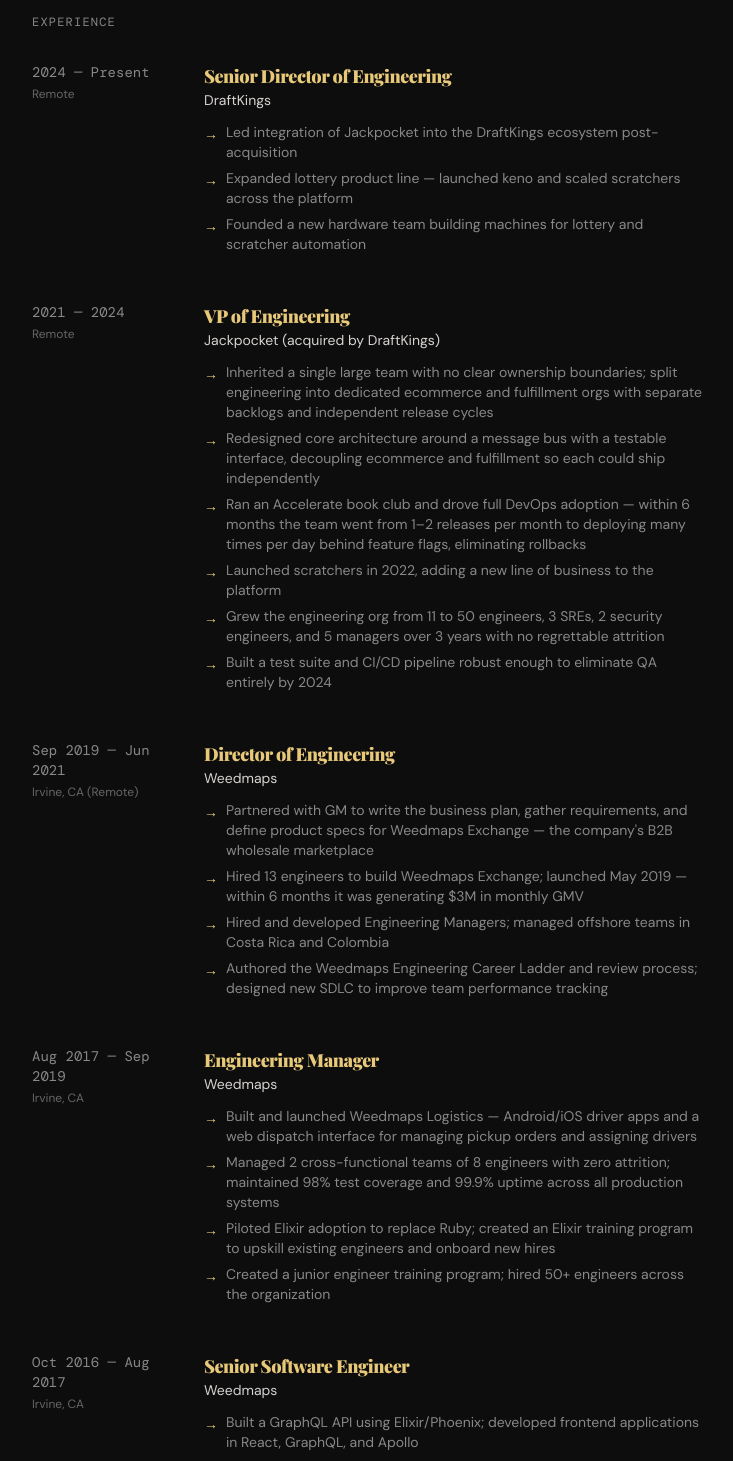
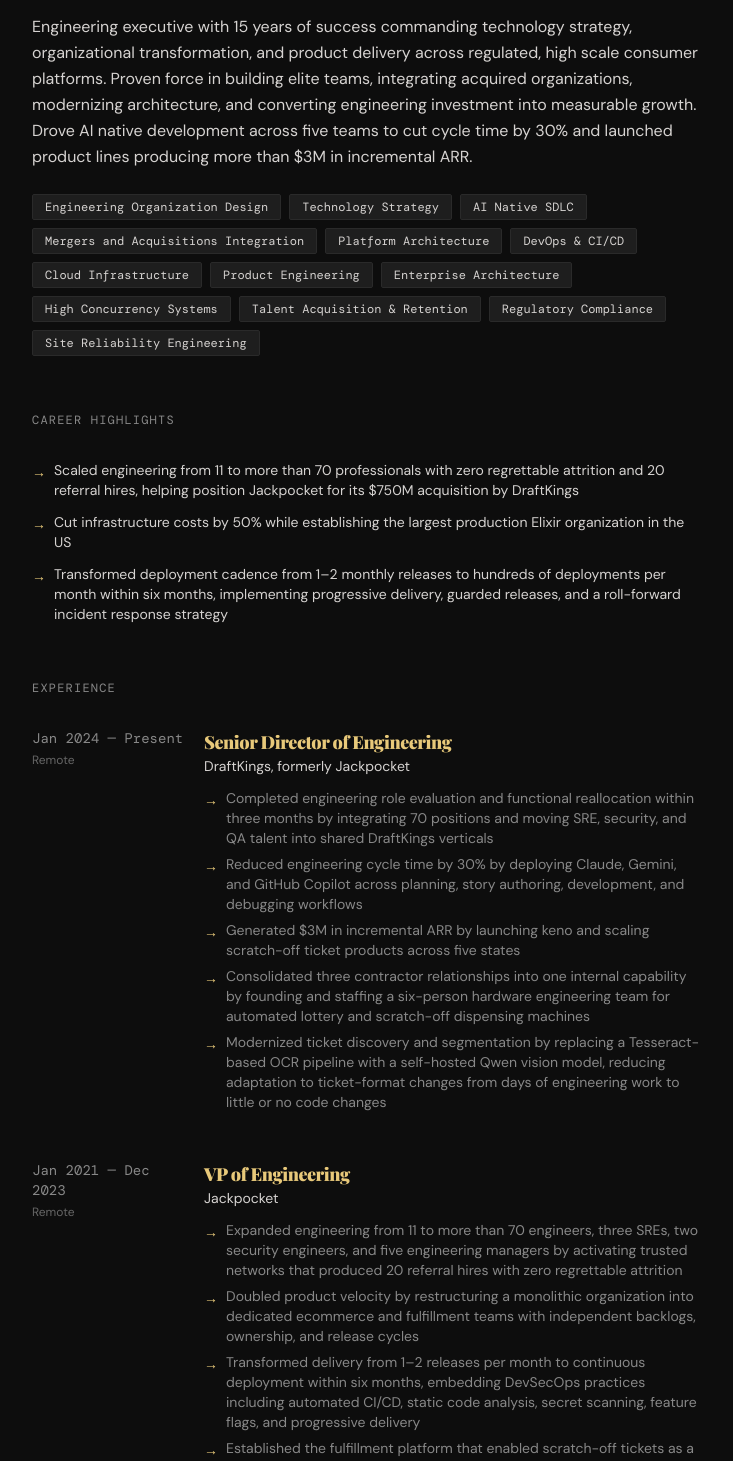
Before and after one commit to joshnykamp/joshnykamp-com, a Next.js app: page /resume in a window 1280 px wide. Shown: the part 340-1801 px from the top of the page, without its empty margins (272-1005 px from the left). Built offline with nearby package versions, Linux system fonts and the light colour scheme; a web font is replaced by a local one.

Commit message:
resume update

```diff
--- a/src/app/resume/page.tsx
+++ b/src/app/resume/page.tsx
@@ -5,30 +5,55 @@
   description: "Engineering leadership experience — Senior Director of Engineering at DraftKings.",
 };
 
+const summary =
+  "Engineering executive with 15 years of success commanding technology strategy, organizational transformation, and product delivery across regulated, high scale consumer platforms. Proven force in building elite teams, integrating acquired organizations, modernizing architecture, and converting engineering investment into measurable growth. Drove AI native development across five teams to cut cycle time by 30% and launched product lines producing more than $3M in incremental ARR.";
+
+const coreCompetencies = [
+  "Engineering Organization Design",
+  "Technology Strategy",
+  "AI Native SDLC",
+  "Mergers and Acquisitions Integration",
+  "Platform Architecture",
+  "DevOps & CI/CD",
+  "Cloud Infrastructure",
+  "Product Engineering",
+  "Enterprise Architecture",
+  "High Concurrency Systems",
+  "Talent Acquisition & Retention",
+  "Regulatory Compliance",
+  "Site Reliability Engineering",
+];
+
+const careerHighlights = [
+  "Scaled engineering from 11 to more than 70 professionals with zero regrettable attrition and 20 referral hires, helping position Jackpocket for its $750M acquisition by DraftKings",
+  "Cut infrastructure costs by 50% while establishing the largest production Elixir organization in the US",
+  "Transformed deployment cadence from 1–2 monthly releases to hundreds of deployments per month within six months, implementing progressive delivery, guarded releases, and a roll-forward incident response strategy",
+];
+
 const experience = [
   {
-    company: "DraftKings",
+    company: "DraftKings, formerly Jackpocket",
     role: "Senior Director of Engineering",
-    period: "2024 — Present",
+    period: "Jan 2024 — Present",
     location: "Remote",
     highlights: [
-      "Led integration of Jackpocket into the DraftKings ecosystem post-acquisition",
-      "Expanded lottery product line — launched keno and scaled scratchers across the platform",
-      "Founded a new hardware team building machines for lottery and scratcher automation",
+      "Completed engineering role evaluation and functional reallocation within three months by integrating 70 positions and moving SRE, security, and QA talent into shared DraftKings verticals",
+      "Reduced engineering cycle time by 30% by deploying Claude, Gemini, and GitHub Copilot across planning, story authoring, development, and debugging workflows",
+      "Generated $3M in incremental ARR by launching keno and scaling scratch-off ticket products across five states",
+      "Consolidated three contractor relationships into one internal capability by founding and staffing a six-person hardware engineering team for automated lottery and scratch-off dispensing machines",
+      "Modernized ticket discovery and segmentation by replacing a Tesseract-based OCR pipeline with a self-hosted Qwen vision model, reducing adaptation to ticket-format changes from days of engineering work to little or no code changes",
     ],
   },
   {
-    company: "Jackpocket (acquired by DraftKings)",
+    company: "Jackpocket",
     role: "VP of Engineering",
-    period: "2021 — 2024",
+    period: "Jan 2021 — Dec 2023",
     location: "Remote",
     highlights: [
-      "Inherited a single large team with no clear ownership boundaries; split engineering into dedicated ecommerce and fulfillment orgs with separate backlogs and independent release cycles",
-      "Redesigned core architecture around a message bus with a testable interface, decoupling ecommerce and fulfillment so each could ship independently",
-      "Ran an Accelerate book club and drove full DevOps adoption — within 6 months the team went from 1–2 releases per month to deploying many times per day behind feature flags, eliminating rollbacks",
-      "Launched scratchers in 2022, adding a new line of business to the platform",
-      "Grew the engineering org from 11 to 50 engineers, 3 SREs, 2 security engineers, and 5 managers over 3 years with no regrettable attrition",
-      "Built a test suite and CI/CD pipeline robust enough to eliminate QA entirely by 2024",
+      "Expanded engineering from 11 to more than 70 engineers, three SREs, two security engineers, and five engineering managers by activating trusted networks that produced 20 referral hires with zero regrettable attrition",
+      "Doubled product velocity by restructuring a monolithic organization into dedicated ecommerce and fulfillment teams with independent backlogs, ownership, and release cycles",
+      "Transformed delivery from 1–2 releases per month to continuous deployment within six months, embedding DevSecOps practices including automated CI/CD, static code analysis, secret scanning, feature flags, and progressive delivery",
+      "Established the fulfillment platform that enabled scratch-off tickets as a scalable product line, orchestrating ticket ordering, activation, automated scratching and scanning, winner validation, and ML-based ticket-to-customer matching",
     ],
   },
   {
@@ -37,10 +62,9 @@
     period: "Sep 2019 — Jun 2021",
     location: "Irvine, CA (Remote)",
     highlights: [
-      "Partnered with GM to write the business plan, gather requirements, and define product specs for Weedmaps Exchange — the company's B2B wholesale marketplace",
-      "Hired 13 engineers to build Weedmaps Exchange; launched May 2019 — within 6 months it was generating $3M in monthly GMV",
-      "Hired and developed Engineering Managers; managed offshore teams in Costa Rica and Colombia",
-      "Authored the Weedmaps Engineering Career Ladder and review process; designed new SDLC to improve team performance tracking",
+      "Created $3M in monthly GMV within six months by hiring 13 engineers and building the Exchange platform from the ground up across California, Oklahoma, and Michigan",
+      "Enabled distributed execution across five teams by directing 45 engineers and coordinating nearshore staff augmentation in Costa Rica and Colombia",
+      "Standardized titles, leveling, and performance management during companywide growth from 50 to 211 engineers by authoring the Engineering Career Ladder and review process",
     ],
   },
   {
@@ -49,10 +73,8 @@
     period: "Aug 2017 — Sep 2019",
     location: "Irvine, CA",
     highlights: [
-      "Built and launched Weedmaps Logistics — Android/iOS driver apps and a web dispatch interface for managing pickup orders and assigning drivers",
-      "Managed 2 cross-functional teams of 8 engineers with zero attrition; maintained 98% test coverage and 99.9% uptime across all production systems",
-      "Piloted Elixir adoption to replace Ruby; created an Elixir training program to upskill existing engineers and onboard new hires",
-      "Created a junior engineer training program; hired 50+ engineers across the organization",
+      "Enabled hundreds of thousands of deliveries annually by building and launching Weedmaps Logistics with Android and iOS driver applications and a web dispatch interface",
+      "Halved infrastructure costs by piloting Elixir as the replacement for Ruby on Rails and building the training model that established the largest production Elixir organization in the United States",
     ],
   },
   {
@@ -61,8 +83,8 @@
     period: "Oct 2016 — Aug 2017",
     location: "Irvine, CA",
     highlights: [
-      "Built a GraphQL API using Elixir/Phoenix; developed frontend applications in React, GraphQL, and Apollo",
-      "Established Docker-based development environments across engineering teams",
+      "Created the foundation for three new product lines by diagnosing a minified PHP codebase with no recoverable repository and executing a complete rebuild in Elixir",
+      "Established the architecture for the migration to Elixir, standardizing new services on Elixir and Phoenix with REST APIs for frontend integration and RabbitMQ for asynchronous service-to-service communication",
     ],
   },
   {
@@ -109,31 +131,25 @@
 ];
 
 const skills = {
-  Leadership: [
-    "Engineering Management",
-    "Org Design",
-    "Hiring & Talent Development",
-    "Career Laddering",
-    "Offshore Team Management",
-    "OKRs & SDLC",
+  "Languages & Frameworks": [
+    "Elixir / Phoenix",
+    "Ruby on Rails",
+    "Python",
+    "Node.js",
+    "GraphQL / Apollo",
+    "React / Next.js",
   ],
-  Engineering: [
-    "Elixir / Phoenix",
-    "Node.js",
-    "React",
-    "GraphQL / Apollo",
-    "PHP / Laravel / Drupal",
-    "TypeScript",
+  "Cloud & DevOps": [
+    "AWS",
+    "Google Cloud Platform",
+    "GitHub Actions",
+    "Argo",
     "Docker",
-    "Android / iOS",
+    "LaunchDarkly",
   ],
-  Architecture: [
-    "Distributed Systems",
-    "High-Scale Architecture",
-    "Headless CMS",
-    "API Design",
-    "Smart TV / Embedded",
-  ],
+  "Artificial Intelligence": ["Claude", "Gemini", "Qwen", "GitHub Copilot"],
+  "Platforms & Operations": ["RabbitMQ", "Datadog", "StrongDM", "Jira"],
+  "Mobile Engineering": ["iOS", "Android"],
 };
 
 const education = [
@@ -186,6 +202,32 @@
           Download PDF
         </a>
       </div>
+
+      <section className="mb-14">
+        <p className="text-stone-300 leading-relaxed mb-6">{summary}</p>
+        <div className="flex flex-wrap gap-2">
+          {coreCompetencies.map((item) => (
+            <span
+              key={item}
+              className="px-3 py-1 bg-stone-800 border border-stone-700 rounded-sm text-stone-300 text-xs font-mono"
+            >
+              {item}
+            </span>
+          ))}
+        </div>
+      </section>
+
+      <section className="mb-14">
+        <h2 className="label-mono mb-8">Career Highlights</h2>
+        <ul className="space-y-3">
+          {careerHighlights.map((highlight) => (
+            <li key={highlight} className="flex gap-2 text-stone-300 text-sm">
+              <span className="text-gold mt-0.5 flex-shrink-0">→</span>
+              {highlight}
+            </li>
+          ))}
+        </ul>
+      </section>
 
       <section className="mb-14">
         <h2 className="label-mono mb-8">Experience</h2>
```
Also changed, not shown: 2 other files (tests, documents, lock files or other folders).
